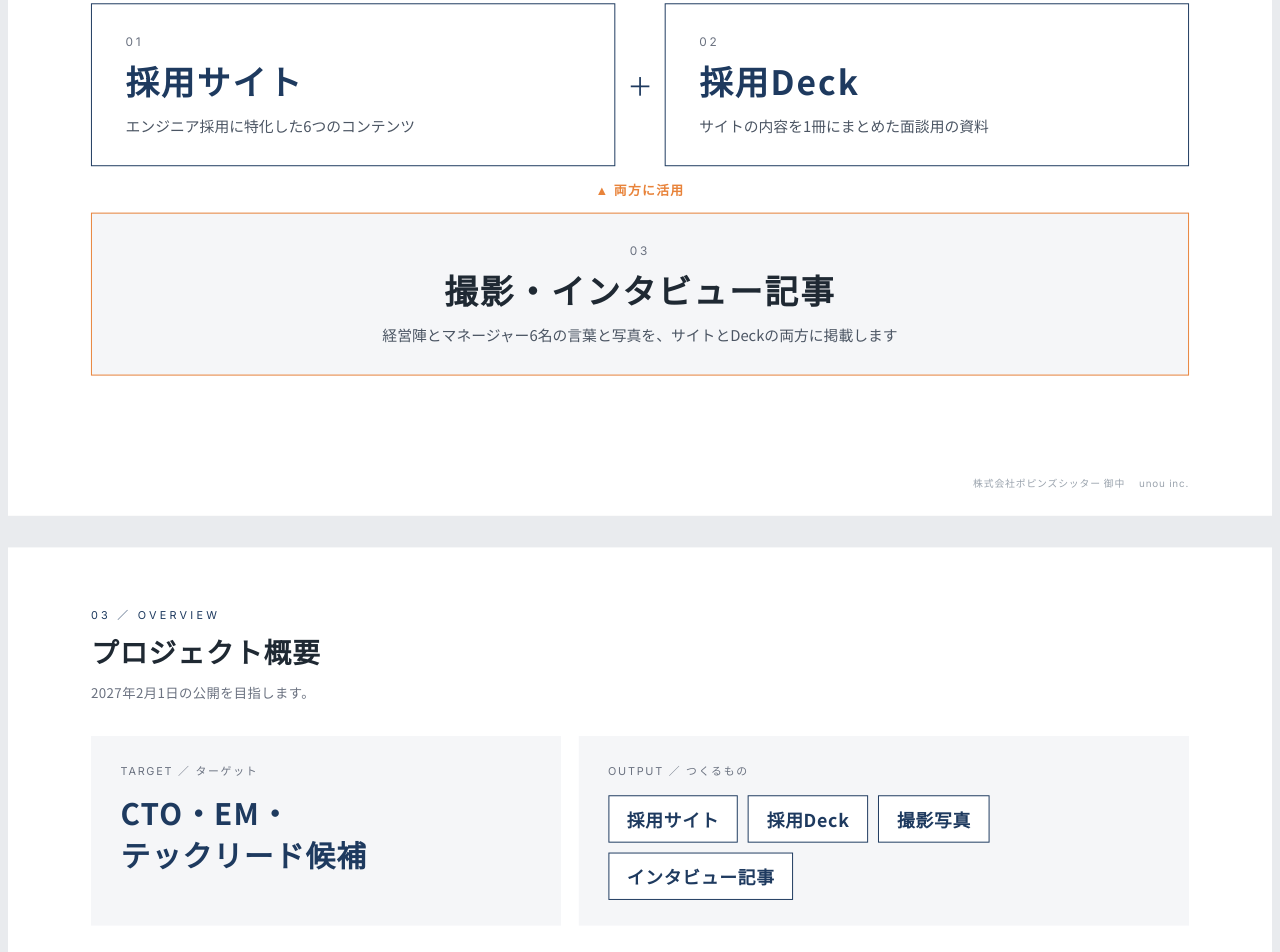
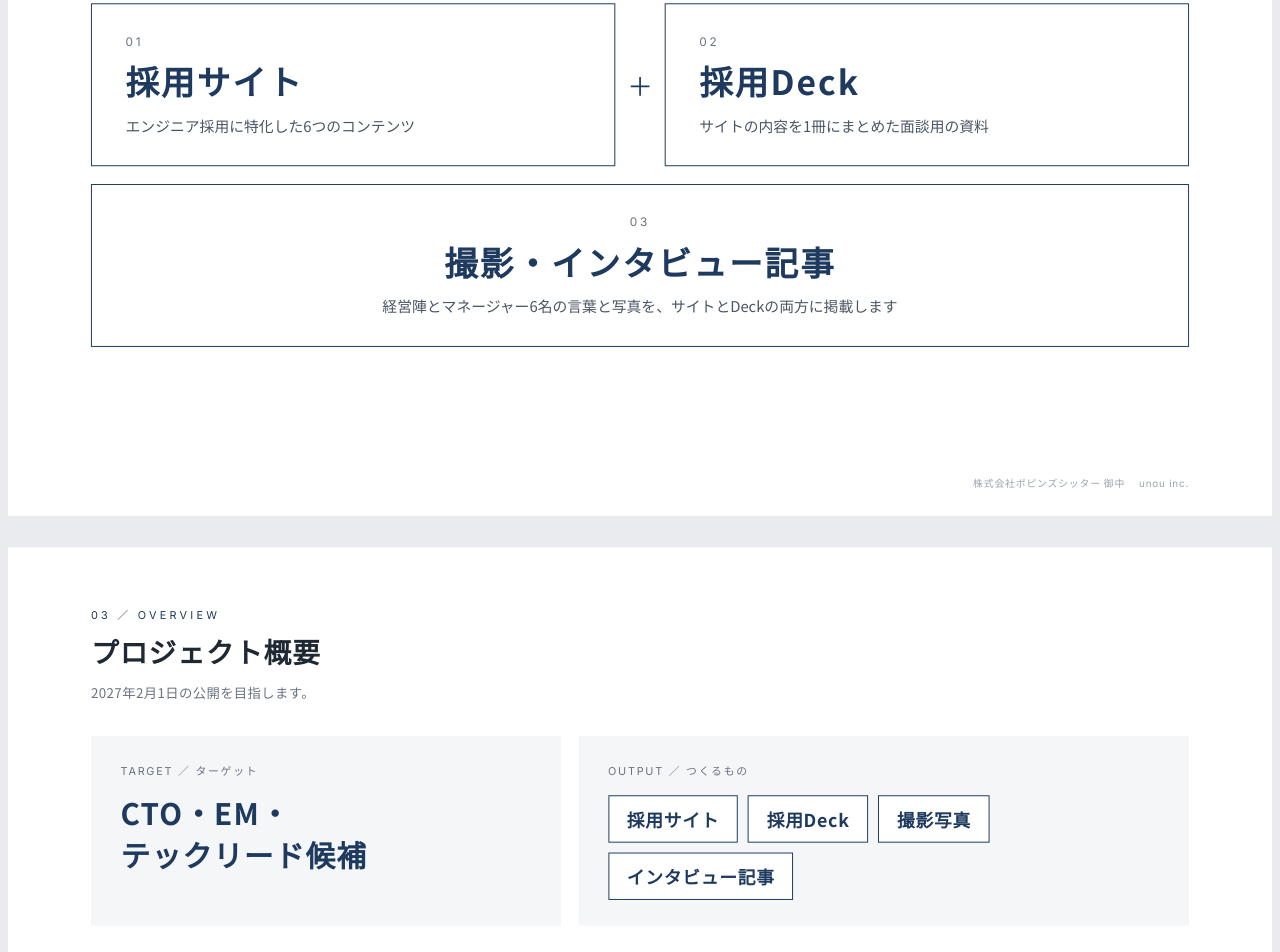
Before and after one commit to unouinc/poppins, a plain HTML site: page progress.html in a window 1280 px wide. Shown: the part 2455-3407 px from the top of the page. Drawn offline with Linux system fonts and the light colour scheme.

Commit message:
解決策：撮影・記事の配色を他と統一し「両方に活用」を削除
Co-Authored-By: Claude Opus 5.5 <noreply@anthropic.com>
Claude-Session: https://claude.ai/code/session_01WPqfVs4aeY9nxwmiiXE7Wc

```diff
--- a/progress.html
+++ b/progress.html
@@ -235,8 +235,7 @@ td:first-child{font-weight:700;color:var(--navy2);white-space:nowrap}
 .sol2 .sb h3{font-size:34px;font-weight:700;color:var(--navy2);letter-spacing:.06em;margin:8px 0 10px}
 .sol2 .sb p{font-size:15px;color:var(--sec)}
 .sol2 .up{text-align:center;padding:14px 0;font-size:13px;color:var(--orange);font-weight:700;letter-spacing:.1em}
-.sol2 .bottom{background:var(--card);border:1.5px solid var(--orange);text-align:center}
-.sol2 .bottom h3{color:var(--ink)}
+.sol2 .bottom{margin-top:18px;text-align:center}
 
 .dvs{display:grid;grid-template-columns:repeat(3,1fr);gap:18px;margin-top:44px}
 .dv{border:1px solid var(--line);padding:30px 30px;min-height:300px}
@@ -339,8 +338,7 @@ td:first-child{font-weight:700;color:var(--navy2);white-space:nowrap}
 <div class="plus">＋</div>
 <div class="sb k"><p class="lbl">02</p><h3>採用Deck</h3><p>サイトの内容を1冊にまとめた面談用の資料</p></div>
 </div>
-<div class="up"><span>▲ 両方に活用</span></div>
-<div class="sb bottom"><p class="lbl">03</p><h3>撮影・インタビュー記事</h3><p>経営陣とマネージャー6名の言葉と写真を、サイトとDeckの両方に掲載します</p></div>
+<div class="sb k bottom"><p class="lbl">03</p><h3>撮影・インタビュー記事</h3><p>経営陣とマネージャー6名の言葉と写真を、サイトとDeckの両方に掲載します</p></div>
 </div>
 <div class="foot">株式会社ポピンズシッター 御中<b>unou inc.</b></div>
 </section>
```
